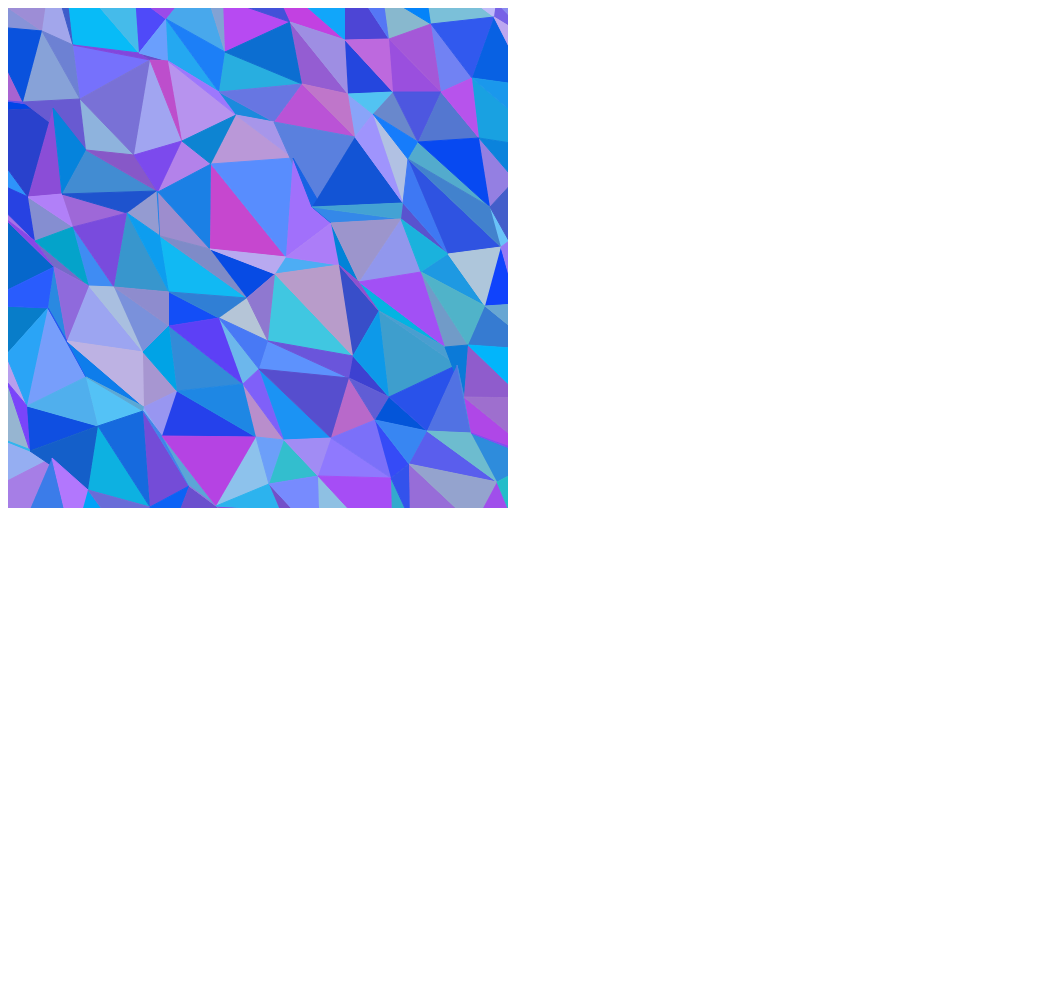
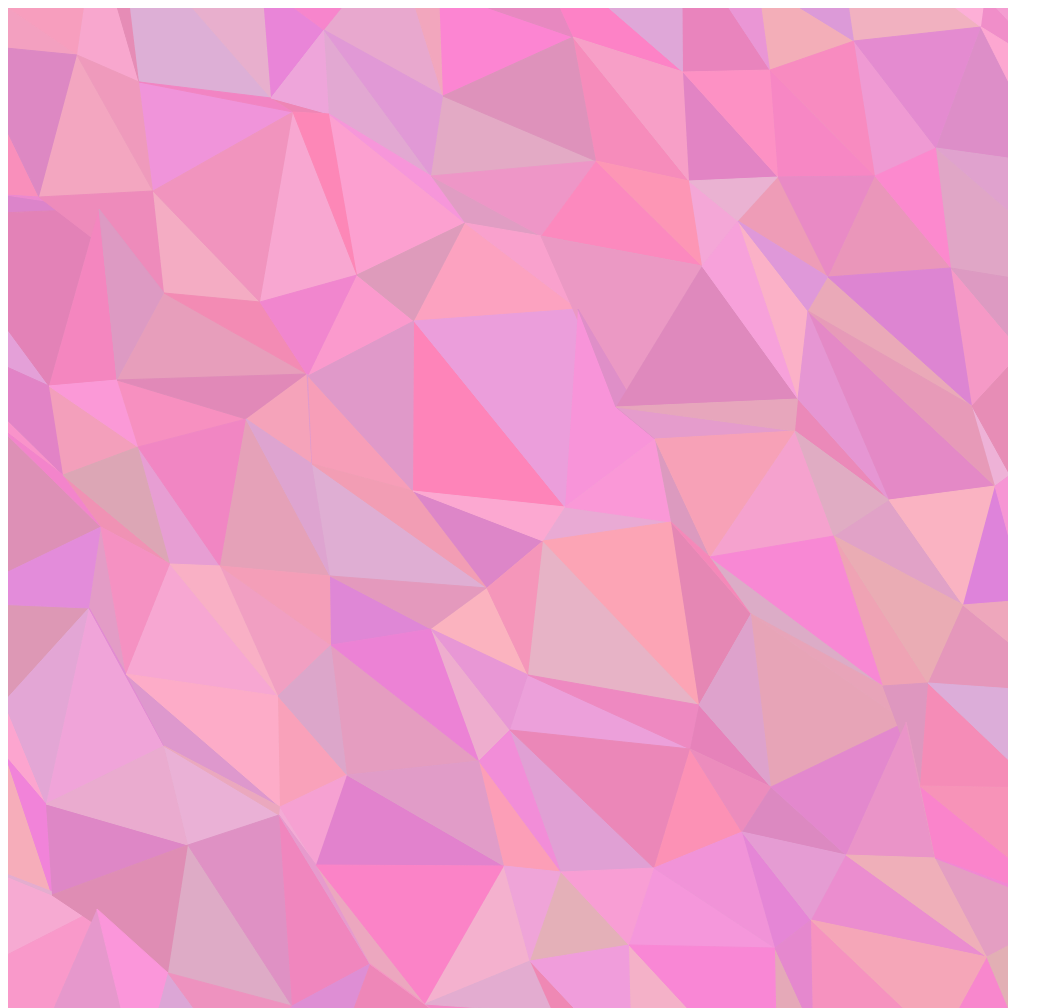
Before and after one commit to BennettToftner/low-poly, a plain HTML site: page index.html in a window 1280 px wide. Shown: the whole page, without its empty margins (0-1063 px from the left). Before the commit the page ends 800 px from the top, so only its background shows below. Drawn offline with Linux system fonts and the light colour scheme.

Commit message:
New Color Scheme

```diff
--- a/css/styles.css
+++ b/css/styles.css
@@ -1,5 +1,5 @@
 canvas{
-    width:500px;
-    height:500px;
+    width:1000px;
+    height:1000px;
     background-color:#c3c3c3;
 }
--- a/index.html
+++ b/index.html
@@ -4,7 +4,7 @@
         <link rel="stylesheet" type="text/css" href="css/styles.css">
     </head>
     <body>
-        <canvas height="500px" width="500px" id="game-canvas"></canvas>
+        <canvas height="1000px" width="1000px" id="game-canvas"></canvas>
         <script src="js/networks.js"></script>
     </body>
 </html>
--- a/js/networks.js
+++ b/js/networks.js
@@ -1,17 +1,15 @@
-//TODO: stop triangles from overlapping
-
 var canvas = document.getElementById("game-canvas");
 var ctx = canvas.getContext('2d');
 
 var NUM_POINTS_X = 10;
 var NUM_POINTS_Y = 10;
 
-var LOWER_RED = 0;
-var HIGHER_RED = 200;
-var LOWER_GREEN = 64;
-var HIGHER_GREEN = 200;
-var LOWER_BLUE = 200;
-var HIGHER_BLUE = 255;
+var LOWER_RED = 220;
+var HIGHER_RED = 255;
+var LOWER_GREEN = 130;
+var HIGHER_GREEN = 180;
+var LOWER_BLUE = 180;
+var HIGHER_BLUE = 220;
 
 var distance = 75;
 
```
Also changed, not shown: js/color schemes.txt.
